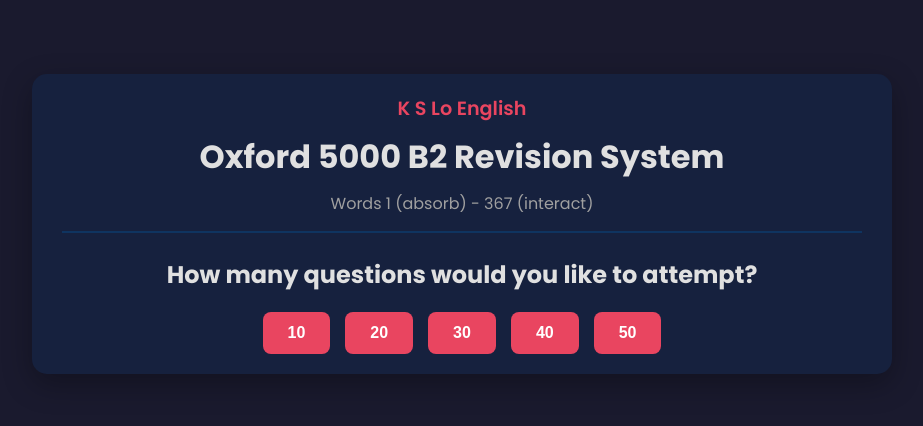
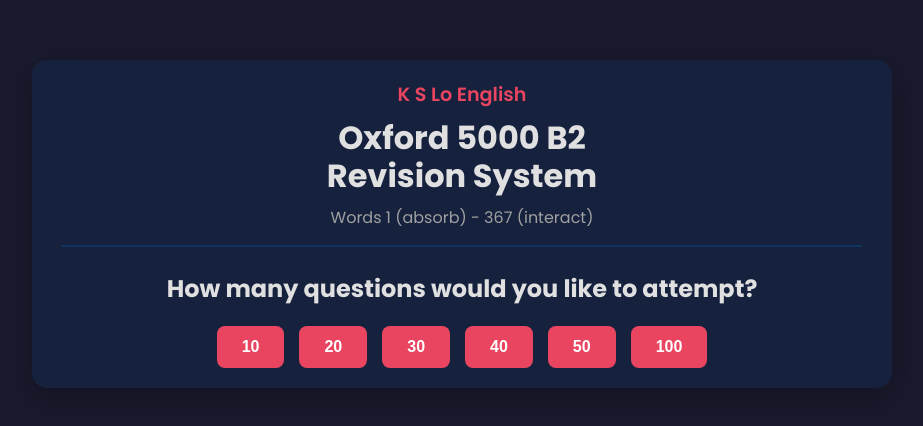
Before and after one commit to ksloenglish/5b2a, a plain HTML site: page index.html in a window 1280 px wide. Shown: the part 176-602 px from the top of the page, without its empty margins (178-1101 px from the left). Drawn offline with Linux system fonts and the light colour scheme.

Commit message:
Update index.html

```diff
--- a/index.html
+++ b/index.html
@@ -58,6 +58,7 @@
             font-size: 2rem;
             margin: 10px 0;
             font-weight: 700;
+            line-height: 1.2; /* Adjust line-height for the <br> */
         }
 
         header p {
@@ -275,7 +276,7 @@
     <div class="app-container">
         <header>
             <h1>K S Lo English</h1>
-            <h2>Oxford 5000 B2 Revision System</h2>
+            <h2>Oxford 5000 B2<br>Revision System</h2>
             <p>Words 1 (absorb) - 367 (interact)</p>
         </header>
 
@@ -289,6 +290,7 @@
                     <button class="btn" onclick="startGame(30)">30</button>
                     <button class="btn" onclick="startGame(40)">40</button>
                     <button class="btn" onclick="startGame(50)">50</button>
+                    <button class="btn" onclick="startGame(100)">100</button>
                 </div>
             </div>
 
@@ -521,7 +523,7 @@
             { word: 'dynamic', baseForm: 'dynamic', pos: 'adj', 'definition_ch': '思維活躍的；活潑的，充滿活力的，精力充沛的', sentence: 'She’s young and _______ and will be a great addition to the team.' },
             { word: 'economics', baseForm: 'economics', pos: 'n', 'definition_ch': '經濟狀況；經濟因素；經濟學', sentence: 'She is studying _______ at the university to become a financial analyst.' },
             { word: 'economist', baseForm: 'economist', pos: 'n', 'definition_ch': '經濟學家', sentence: 'The World Bank\'s chief _______ gave a speech about global poverty.' },
-            { word: 'editorial', baseForm: 'editorial', pos: 'adj', 'definition_ch': '編輯的；主編的；編者的', sentence: 'The newspaper is looking to hire new _______ staff for its sports section.' },
+            { word: 'editorial', baseForm: 'editorial', pos: 'adj', definition_ch: '編輯的；主編的；編者的', sentence: 'The newspaper is looking to hire new _______ staff for its sports section.' },
             { word: 'efficiently', baseForm: 'efficiently', pos: 'adv', 'definition_ch': '效率高地；有能力地；有效地；生效地', sentence: 'She runs the entire business very _______ with a small team.' },
             { word: 'elbow', baseForm: 'elbow', pos: 'n', 'definition_ch': '肘；（衣服的）肘部', sentence: 'Her arm was bandaged from the _______ to the fingers after the accident.' },
             { word: 'electronics', baseForm: 'electronics', pos: 'n', 'definition_ch': '電子學', sentence: 'He is studying for a degree in _______ because he loves building circuits.' },
```
